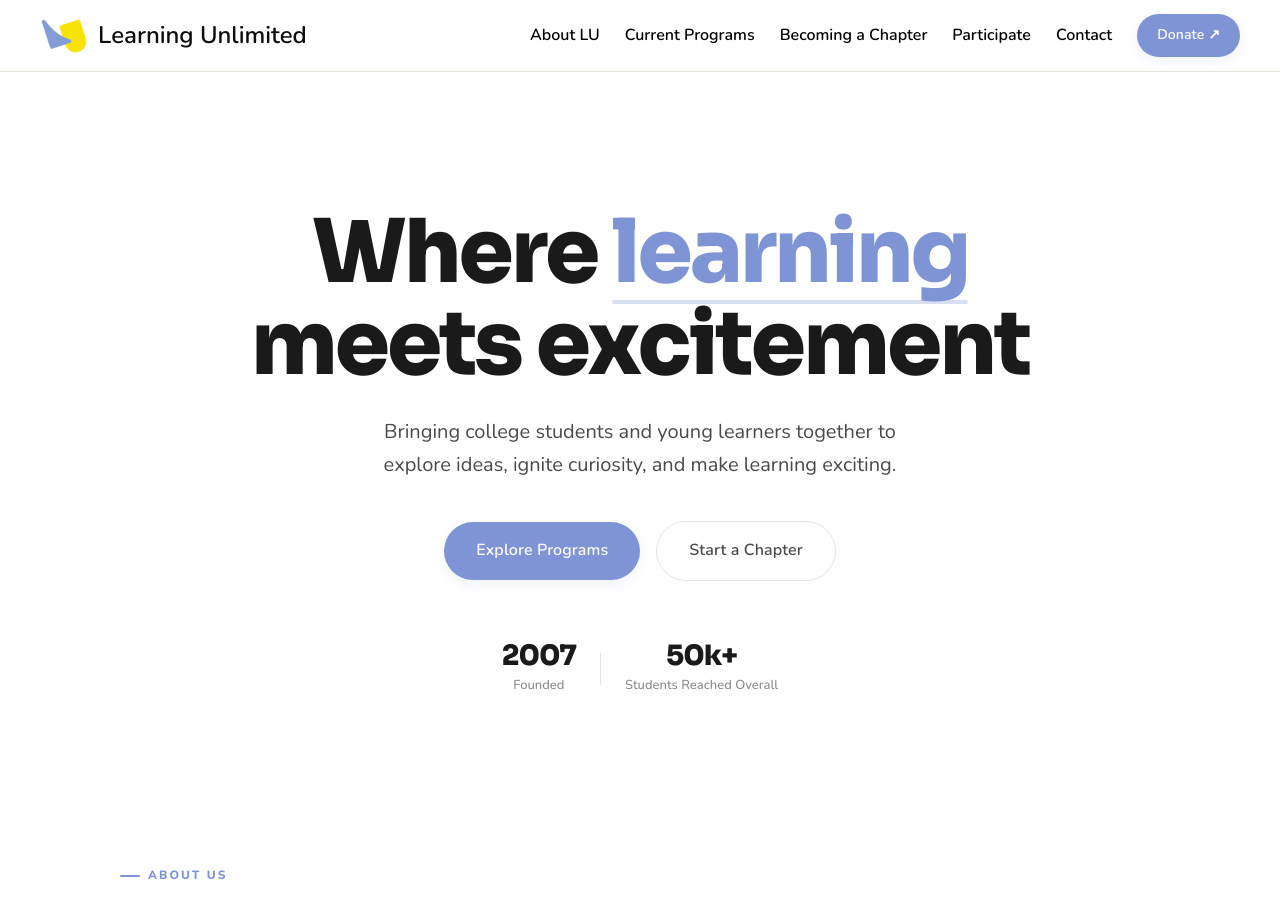
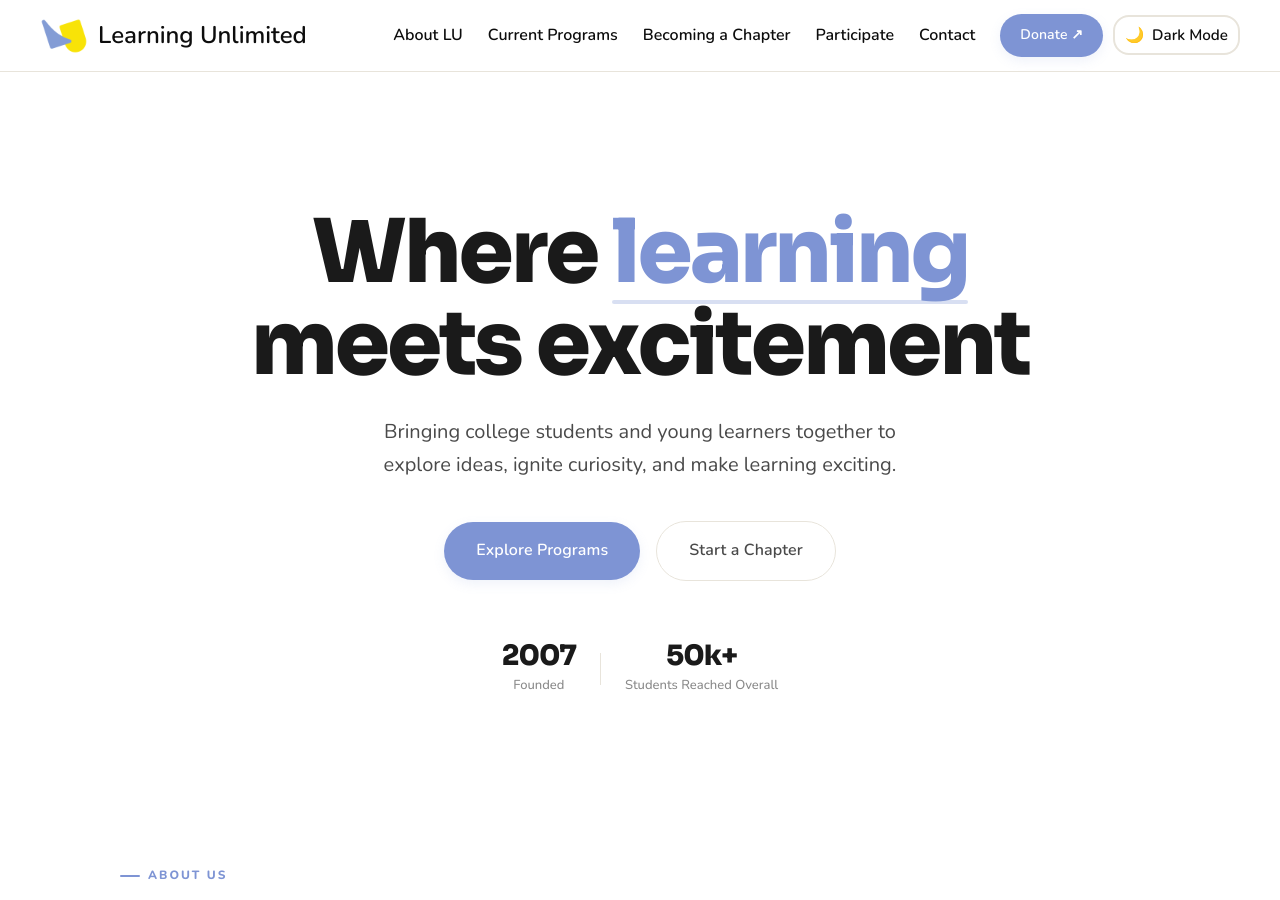
Before and after one commit to learning-unlimited/learning-unlimited.github.io, a Jekyll site: the page built from index.html, in a window 1280 px wide and 900 px high. Built offline with Jekyll 4.4.1, drawn with Linux system fonts in a browser that asks for light colours.

Commit message:
feat: added the dark and light theme functionality (#63)
* feat: added the dark and light theme functionality

* fix: theme switcher with updated mobile layout

* addressed localStorage accessibility and aria-pressed

* fix: apply theme pre-paint to prevent flash

* fix: dark nav contrast, dynamic aria-label, simplify mobile toggle

* fix: No text mode of themeSwitcher on mobile screens

* fix: Indentation in updateButtonUi

```diff
--- a/_includes/nav.html
+++ b/_includes/nav.html
@@ -32,7 +32,17 @@
         rel="noopener"
         style="color:white;background:var(--accent);"
       >Donate ↗</a>
+
     </li>
+
+
+      <li class="nav-theme">
+      <button type="button" id="theme-toggle" class="theme-toggle-btn" aria-label="Switch to dark mode" aria-pressed="false">
+             <span id="theme-icon">🌙</span>
+             <span id="theme-text">Dark Mode</span>
+      </button>
+      </li>
+
   </ul>
 
 </nav>
--- a/_layouts/default.html
+++ b/_layouts/default.html
@@ -51,6 +51,18 @@
 
   <link rel="icon" href="/media/images/favicon.ico">
   <link rel="manifest" href="/media/images/site.webmanifest">
+
+  <script>
+
+  (function () {
+    var theme = 'light';
+    try {
+      var stored = localStorage.getItem('theme');
+      if (stored === 'dark' || stored === 'light') theme = stored;
+    } catch (e) { /* storage blocked */ }
+    document.documentElement.setAttribute('data-theme', theme);
+  })();
+</script>
 </head>
 
 <body>
@@ -64,6 +76,6 @@
 
   <script src="/assets/js/mailing-list.js"></script>
   <script src="/assets/js/main.js"></script>
-
+  <script src="{{ '/assets/js/themeSwitcher.js' | relative_url }}"></script>
 </body>
 </html>
--- /dev/null
+++ b/assets/js/themeSwitcher.js
@@ -0,0 +1,40 @@
+document.addEventListener('DOMContentLoaded', () => {
+  const themeToggle = document.getElementById('theme-toggle');
+  const themeIcon = document.getElementById('theme-icon');
+  const themeText = document.getElementById('theme-text');
+
+  const setStoredTheme = (theme) => {
+    try {
+      localStorage.setItem('theme', theme);
+    } catch {
+      // Storage unavailable
+    }
+  };
+
+  // Sync the button UI with the theme already applied by the inline <head> script
+  const updateButtonUI = (theme) => {
+    const isDark = theme === 'dark';
+    if (themeIcon) themeIcon.textContent = isDark ? '☀️' : '🌙';
+    if (themeText) themeText.textContent = isDark ? 'Light Mode' : 'Dark Mode';
+   if (themeToggle) {
+
+      themeToggle.setAttribute('aria-pressed', isDark ? 'true' : 'false');
+      themeToggle.setAttribute('aria-label', isDark ? 'Switch to light mode' : 'Switch to dark mode');
+    }
+  };
+
+  updateButtonUI(document.documentElement.getAttribute('data-theme') || 'light');
+
+  if (themeToggle) {
+    themeToggle.addEventListener('click', (e) => {
+      e.preventDefault();
+
+      const theme = document.documentElement.getAttribute('data-theme') || 'light';
+      const newTheme = theme === 'dark' ? 'light' : 'dark';
+
+      document.documentElement.setAttribute('data-theme', newTheme);
+      setStoredTheme(newTheme);
+      updateButtonUI(newTheme);
+    });
+  }
+});
--- a/media/css/index.css
+++ b/media/css/index.css
@@ -28,6 +28,59 @@
   --font-display: 'Sora', sans-serif;
   --font-body: 'Nunito', sans-serif;
   --transition: 0.3s cubic-bezier(0.4, 0, 0.2, 1);
+}
+
+[data-theme="dark"] {
+  /* 1. Background Colors (Changed to dark) */
+  --white: #0d0d0d;
+  --off-white: #1a1a1a;
+  --cream: #222222;
+  /* 2. Text Colors (Changed to light) */
+  --black: #ffffff;
+  --dark: #f8f7f4;
+  --mid: #a1a1a1;
+  --muted: #6b6b6b;
+  /* 3. Borders */
+  --border: #333333;
+  /* 4. Shadows  */
+  --shadow-sm: 0 2px 8px rgba(0, 0, 0, 0.4);
+  --shadow-md: 0 8px 32px rgba(0, 0, 0, 0.5);
+  --shadow-lg: 0 24px 64px rgba(0, 0, 0, 0.6);
+}
+[data-theme="dark"] nav {
+  background: rgba(13, 13, 13, 0.85);
+}
+.theme-toggle-btn {
+  display: flex;
+  align-items: center;
+  gap: 8px;
+  background: transparent;
+  border: 2px solid var(--border);
+  color: var(--black);
+  padding: 8px 10px;
+  border-radius: var(--radius-md, 20px);
+  cursor: pointer;
+  font-family: var(--font-body, sans-serif);
+  font-size: 0.95rem;
+  font-weight: 600;
+   transition: background-color var(--transition),
+              border-color var(--transition),
+              color var(--transition);
+}
+
+.nav-theme {
+  margin-left: -15px;
+}
+.theme-toggle-btn:hover {
+  background: var(--off-white);
+  border-color: var(--mid);
+}
+
+
+[data-theme="dark"] .theme-toggle-btn {
+  background: var(--white);
+  color: var(--black);
+  border-color: var(--border);
 }
 
 html {
@@ -147,7 +200,7 @@
 
 .nav-links a{
     text-decoration:none;
-    color:black;
+    color: var(--black);
     font-weight: 600;
 }
 
@@ -849,6 +902,11 @@
   .about-card-stack { height: 300px; }
   .footer-top { grid-template-columns: 1fr 1fr; gap: 40px; }
   .chapter-grid { grid-template-columns: 1fr; }
+  .nav-theme {
+    order: -1;
+    margin-left: 0;
+    padding: 10px 20px;
+  }
 }
 
 @media (max-width: 768px) {
@@ -866,6 +924,17 @@
   .hero-social-proof { gap: 16px; }
   .programs-header { flex-direction: column; align-items: flex-start; }
   .nav-cta .btn-ghost { display: none; }
+  #theme-text {
+  display: none;
+}
+
+.theme-toggle-btn {
+  width: 42px;
+  height: 42px;
+  padding: 0;
+  border-radius: 50%;
+  justify-content: center;
+}
 }
 
 @media (max-width: 480px) {
@@ -897,7 +966,6 @@
     z-index: 1000;
   }
 
-  /* When JS adds .open the menu is visible */
   .nav-links.open { display: flex; }
 
   .nav-links li { width: 100%; }
```
